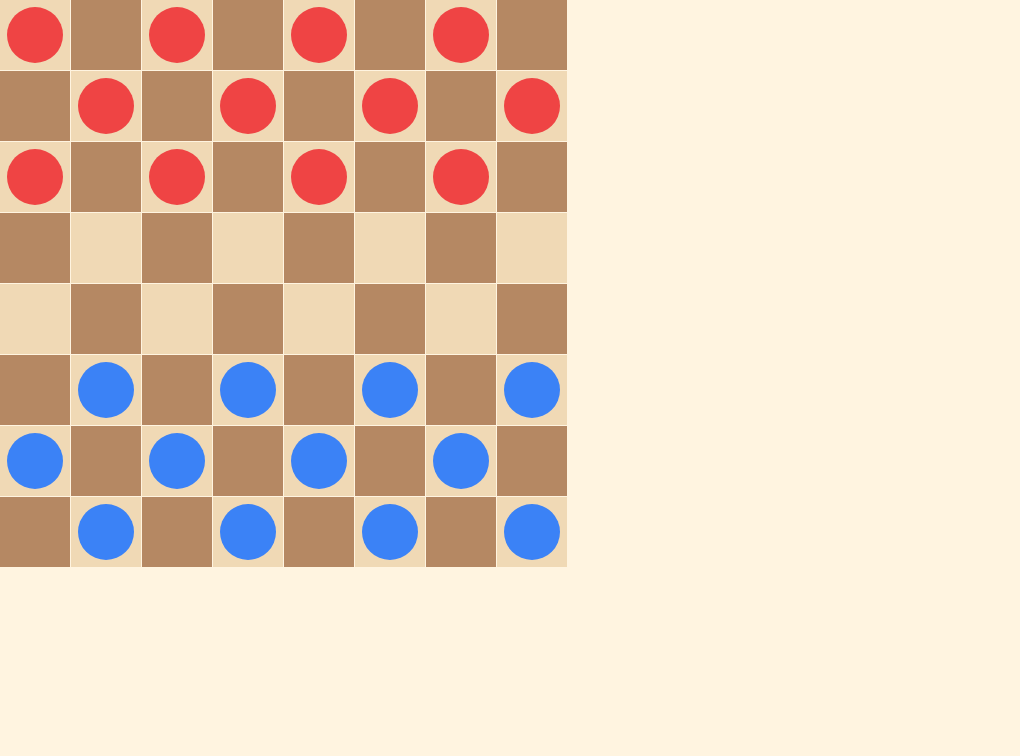
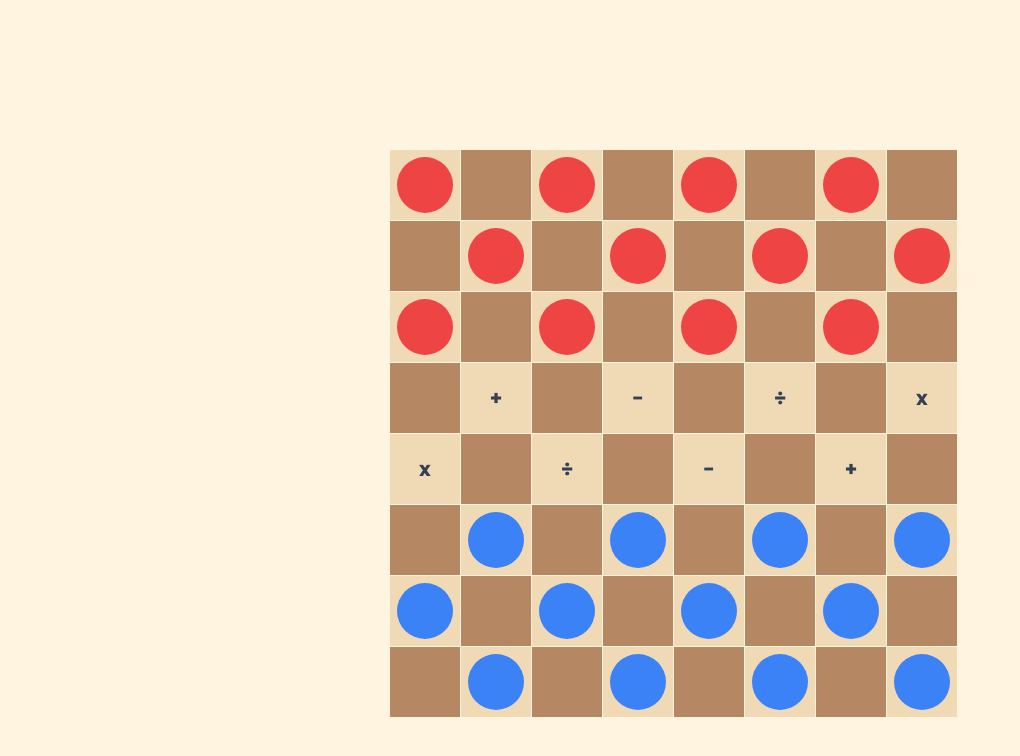
Before and after one commit to Keeeyaan/damath, a React (Vite) app: page /play in a window 1280 px wide. Shown: the top 756 px of the page, without its empty margins (0-1020 px from the left). Built offline with nearby package versions, Linux system fonts and the light colour scheme.

Commit message:
added multi-capture & square operator features

```diff
--- a/src/components/Board.jsx
+++ b/src/components/Board.jsx
@@ -13,6 +13,9 @@ const Board = ({ rows, cols }) => {
   const [selectedPiece, setSelectedPiece] = useState(null);
   const [gameOver, setGameOver] = useState(false);
   const [winner, setWinner] = useState(null);
+  //This will set who's player gonna be first
+  const [currentPlayerIsBlack, setCurrentPlayerIsBlack] = useState(false);
+  const [hasCaptured, setHasCaptured] = useState(false);
 
   const initialPieces = () => {
     const newPieces = pieces.map((row, rowIndex) =>
@@ -45,20 +48,16 @@ const Board = ({ rows, cols }) => {
 
     if (destPiece) return false;
 
-    console.log(srcPiece);
-    console.log(destPiece);
-
     if (rowDiff === 1 && colDiff === 1) {
-      // //This will prevent piece to move backward
-      if (srcPiece.isBlack && destRow < srcRow) {
-        console.log("invalid moveb");
-        return false;
-      } else if (!srcPiece.isBlack && destRow > srcRow) {
-        console.log("invalid movea");
+      //This will prevent piece to move backward
+      if (
+        (srcPiece.isBlack === false && destRow < srcRow) ||
+        (srcPiece.isBlack && destRow > srcRow)
+      ) {
+        return true;
+      } else {
         return false;
       }
-
-      return true;
     } else if (rowDiff === 2 && colDiff === 2) {
       const { row: midRow, col: midCol } = getCapturedPiece(
         srcRow,
@@ -67,7 +66,7 @@ const Board = ({ rows, cols }) => {
         destCol
       );
       const capturedPiece = pieces[midRow][midCol];
-
+      console.log(capturedPiece);
       return capturedPiece && capturedPiece.isBlack !== srcPiece.isBlack;
     }
 
@@ -110,14 +109,41 @@ const Board = ({ rows, cols }) => {
     return true;
   };
 
-  const handleClick = (row, col) => {
+  const hasValidCapture = (row, col) => {
+    for (let newRow = row - 2; newRow <= row + 2; newRow += 4) {
+      for (let newCol = col - 2; newCol <= col + 2; newCol += 4) {
+        if (
+          newRow >= 0 &&
+          newRow < rows &&
+          newCol >= 0 &&
+          newCol < cols &&
+          isValidMove(row, col, newRow, newCol)
+        ) {
+          return true;
+        }
+      }
+    }
+    return false;
+  };
+
+  const handleClick = (row, col, operator) => {
     if (gameOver) return;
-    if (pieces[row][col] && !selectedPiece) {
+
+    console.log(operator);
+
+    const clickedPiece = pieces[row][col];
+
+    if (clickedPiece && clickedPiece.isBlack === currentPlayerIsBlack) {
+      console.log(clickedPiece);
+      console.log(row, col);
       setSelectedPiece({ row, col });
     } else if (
       selectedPiece &&
       isValidMove(selectedPiece.row, selectedPiece.col, row, col)
     ) {
+      const srcPiece = pieces[selectedPiece.row][selectedPiece.col];
+      if (srcPiece.isBlack !== currentPlayerIsBlack) return;
+
       //Create a shallow copy of the pieces to ensure immutability
       const newPieces = pieces.map((row) => [...row]);
 
@@ -138,11 +164,19 @@ const Board = ({ rows, cols }) => {
         );
         newPieces[midRow][midCol] = null;
       }
-
       setPieces(newPieces);
       setSelectedPiece(null);
 
-      checkGameOver(newPieces[row][col].isBlack);
+      const justCaptured = rowDiff === 2 && colDiff === 2;
+      if (justCaptured && hasValidCapture(row, col)) {
+        setSelectedPiece({ row, col });
+        setHasCaptured(true);
+      } else {
+        setHasCaptured(false);
+        if (!checkGameOver(currentPlayerIsBlack)) {
+          setCurrentPlayerIsBlack(!currentPlayerIsBlack);
+        }
+      }
     } else {
       setSelectedPiece(null);
     }
@@ -150,17 +184,60 @@ const Board = ({ rows, cols }) => {
 
   const renderSquares = () => {
     const squares = [];
+    const operators = [
+      "x",
+      "÷",
+      "-",
+      "+",
+      "÷",
+      "x",
+      "+",
+      "-",
+      "-",
+      "+",
+      "x",
+      "÷",
+      "+",
+      "-",
+      "÷",
+      "x",
+      "x",
+      "÷",
+      "-",
+      "+",
+      "÷",
+      "x",
+      "+",
+      "-",
+      "-",
+      "+",
+      "x",
+      "÷",
+      "+",
+      "-",
+      "÷",
+      "x",
+    ];
+    let operatorIndex = 0;
+
     for (let row = 0; row < rows; row++) {
       for (let col = 0; col < cols; col++) {
         const isBlack = (row + col) % 2 === 1;
         const key = `${row}-${col}`;
         const piece = pieces[row][col];
+        const operator = (row + col) % 2 === 0 && operators[operatorIndex++];
         squares.push(
           <Square
             key={key}
             isBlack={isBlack}
-            onClick={() => handleClick(row, col)}
+            onClick={() => handleClick(row, col, operator)}
+            operator={operator}
           >
+            <div className="h-full w-full flex justify-center items-center">
+              <p className=" text-slate-700 font-bold text-xl cursor-default">
+                {operator}
+              </p>
+            </div>
             {piece && (
               <Piece
                 isBlack={piece.isBlack}
@@ -181,8 +258,9 @@ const Board = ({ rows, cols }) => {
 
   return (
     <>
+      <div className="absolute top-1/2 left-1/2 -translate-x-1/2 -translate-y-1/2 mx-auto">
         <div
-        className="grid gap-[1px] w-full max-w-[500px] h-full max-h-[500px] my-0 mx-auto]"
+          className="grid gap-[1px] w-full max-w-[500px] h-full max-h-[500px]"
           style={{
             gridTemplateRows: `repeat(${rows}, 1fr)`,
             gridTemplateColumns: `repeat(${cols}, 1fr)`,
@@ -197,6 +275,7 @@ const Board = ({ rows, cols }) => {
             <h3>{winner} player wins!</h3>
           </div>
         )}
+      </div>
     </>
   );
 };
```
Lines whose indentation alone changed are shown as unchanged.
